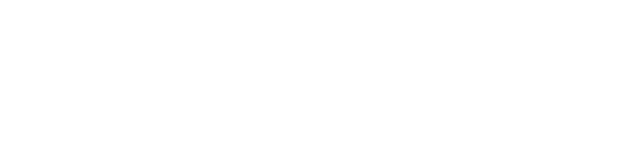
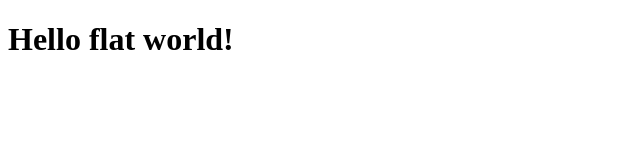
Before and after one commit to cphanth/merge-conflicts, a plain HTML site: page index.html in a window 1280 px wide. Shown: the whole page, without its empty margins (0-640 px from the left). Drawn offline with Linux system fonts and the light colour scheme.

Commit message:
fixed my actual bug

```diff
--- a/index.html
+++ b/index.html
@@ -2,6 +2,10 @@
 <html lang="en">
     <head>
     </head>
+    <body>
+        <h1>Hello flat world!</h1>
+
+    </body>
 
 
 </html>
```
